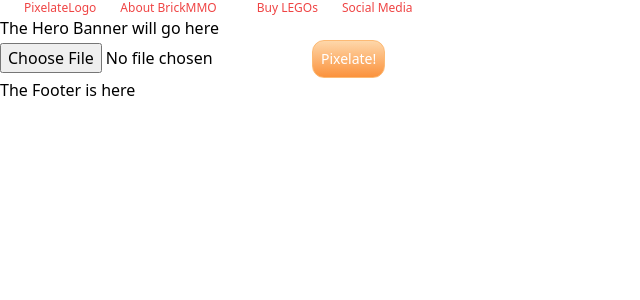
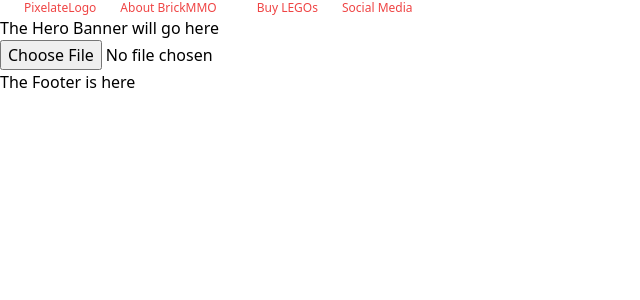
Before and after one commit to Sonnto/p2p, a React (Create React App) app in the folder frontend/: page / in a window 1280 px wide. Shown: the top 300 px of the page, without its empty margins (0-640 px from the left). Built offline with nearby package versions, Linux system fonts and the light colour scheme.

Commit message:
Update index.css

```diff
--- a/frontend/src/index.css
+++ b/frontend/src/index.css
@@ -4,7 +4,7 @@
 
 /* custom global classes */
 @layer components {
-  .button {
+  /* .button {
     @apply p-2 text-xs md:text-sm bg-gradient-to-b from-orange-200 to-orange-400 border border-orange-300 rounded-xl focus:outline-none focus:ring-2 focus:ring-orange-500 active:from-orange-500;
-  }
+  } */
 }
```
